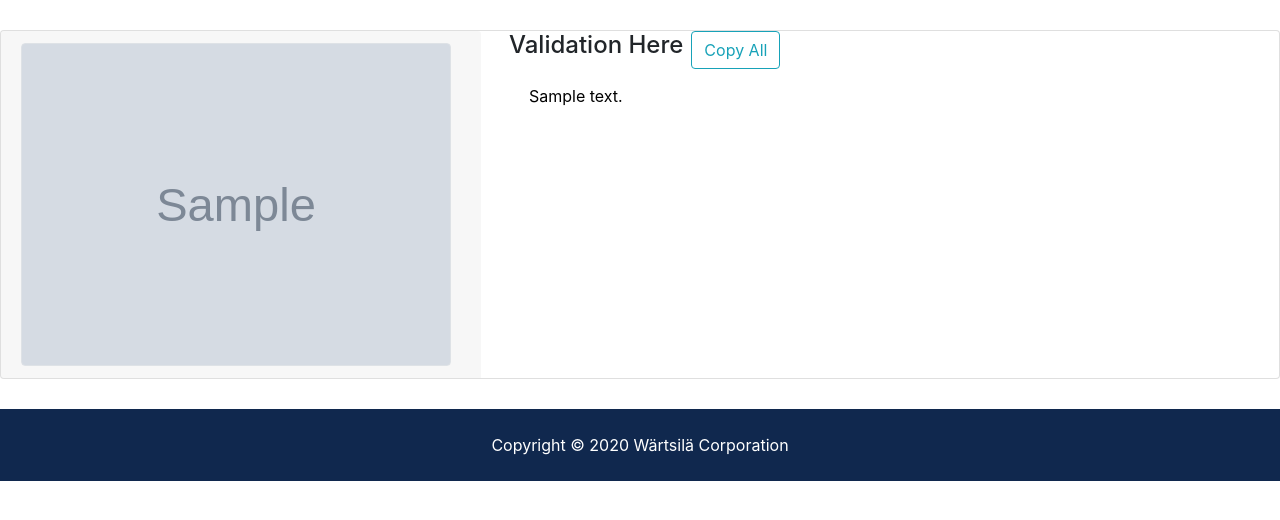
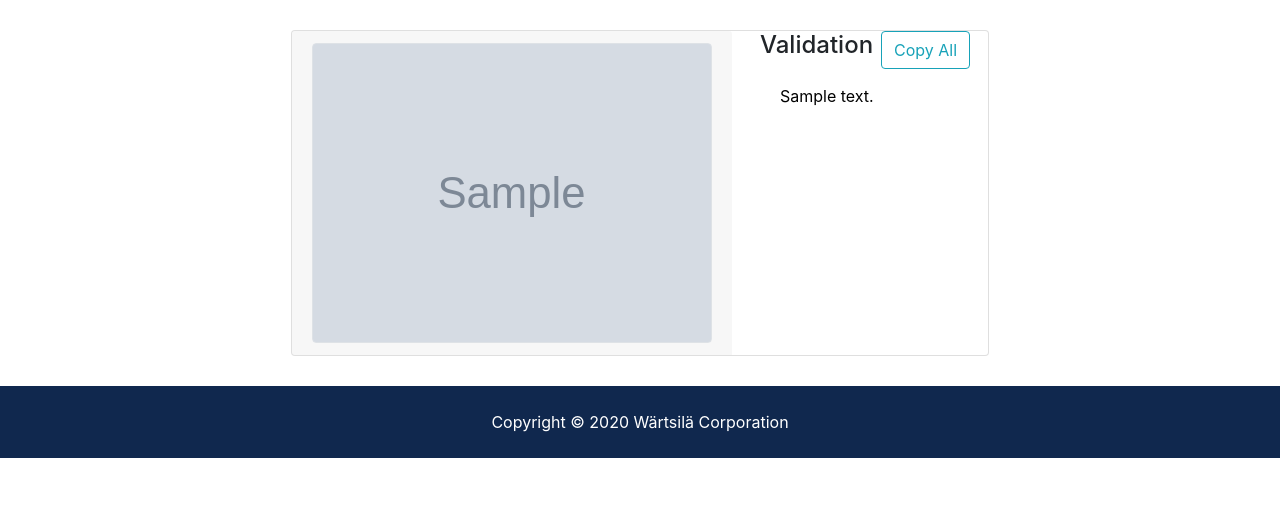
Before and after one commit to 993506205/OCR-Validation-Page, a Django app: page /ocrfiles/1/1 in a window 1280 px wide. Shown: the part 150-670 px from the top of the page. Run offline with Django 3.2, Linux system fonts and the light colour scheme; tables that the repository leaves empty hold one stand-in row (values such as "Sample post"); grey boxes marked "Sample" are stand-in pictures; some libraries are stand-ins or nearby versions; some web fonts are replaced.

Commit message:
Card displays changed

```diff
--- a/functions/save2db.py
+++ b/functions/save2db.py
@@ -138,7 +138,7 @@
         all_startX = []
 
         for ((startX, startY, endX, endY), text) in results:
-            if text == "":
+            if text == "" and text.isspace():
                 continue
             else:
                 v = Validation(ocrfiles=ocrfileObj, page_number=pageNumber, get_text=text, startX=startX, endX=endX, startY=startY, endY=endY,
@@ -149,6 +149,7 @@
                 all_endX.append(endX)
                 all_startX.append(startX)
 
+
         # Crop image
         text_image = Image.open(converted_img.image.path)
         # convert RGBA image to RGB type avoid crop error
@@ -157,16 +158,20 @@
         # get file name
         f_name = converted_img.image_name
 
-        crop_height_b = max(all_endY) * origH + 30
-        crop_height_t = min(all_startY) * origH - 30
-        crop_width_r = max(all_endX) * origW + 30
-        crop_width_l = min(all_startX) * origW - 30
+        if not all_endY or not all_startY or not all_endX or not all_startX:
+            crop_height_b = origH
+            crop_height_t = 0
+            crop_width_r = origW
+            crop_width_l = 0
+        else:
+            crop_height_b = max(all_endY)  * origH
+            crop_height_t = min(all_startY) * origH
+            crop_width_r = max(all_endX) * origW
+            crop_width_l = min(all_startX) * origW
+
         crop_height = crop_height_b - crop_height_t
         crop_width = crop_width_r - crop_width_l
 
-        if(crop_height < crop_width - 200):
-            crop_height = crop_width - 150
-            crop_height_b = crop_height_t + crop_height
 
         crop_image = text_rgb_image.crop((crop_width_l, crop_height_t, crop_width_r, crop_height_b))
 
--- a/static/css/validation.css
+++ b/static/css/validation.css
@@ -1,6 +1,5 @@
 .card{
     margin: 30px auto;
-    width: 800px;
     overflow: hidden;
     position: relative;
   }
--- a/templates/ocrfiles/validation.html
+++ b/templates/ocrfiles/validation.html
@@ -28,8 +28,8 @@
     {% if converted_image %}
       {% for conv_image in converted_image %}
 
-          <div class="card flex-row flex-wrap">
-            <div class="card-header border-0" style="width: 30rem;">
+          <div id="card_board" class="card flex-row flex-wrap">
+            <div class="card-header border-0" >
               <img src="{{ MEDIA_URL }}{{ conv_image.textRegion_image_url }}" alt="" class="rounded img-thumbnail card-img-top" usemap="#image-map" id="textMap">
               <map name="image-map" >
                 <area id="myArea" alt="" href="#" coords="" shape="rect">
@@ -41,7 +41,7 @@
               </map>
             </div>
             <div class="card-block px-2">
-              <h4 class="card-title text-center" style="margin-left: 20px;">Validation Here </h4>
+              <h4 class="card-title text-center" style="margin-left: 20px;">Validation</h4>
               <div class="wrapper">
               <div class="scrollbar scrollbar-primary" id="scrollbar">
                 <ul class="list-group list-group-flush">
@@ -49,13 +49,15 @@
                     {% for text in validation_text %}
                       <input type="text" class="list-group-item" id="text{{ text.id }}" name="{{ text.id }}" onmouseover="coordsTransIn(this)" onmouseout="coordsTransOut(this)" value="{{text.get_text}}"></input>
                     {% endfor %}
+                    {% else %}
+                      <span class="label label-warning">No text recognized!</span>
                   {% endif %}
                 </ul>
               </div>
             </div>
             </div>
             <div class="float-right" title="Copy all to clipboard">
-              <button onclick="myFunction()" class="btn btn-outline-info"></i> Copy All</button>
+              <button onclick="CopyAll()" class="btn btn-outline-info"></i> Copy All</button>
             </div>
           </div>
       {% endfor %}
@@ -68,11 +70,16 @@
 
 <script src="{% static 'js/jquery.maphilight.js' %}"></script>
 <script type="text/javascript">
+
 window.onload = function(){
   $('#textMap').maphilight();
   var myimg = document.getElementById("textMap");
   var realH = myimg.height;
   var realW = myimg.width;
+
+  var card_board = document.querySelector('#card_board');
+  var cardW = realW + 300;
+  card_board.style.width = cardW + "px";
 
   {% for text in validation_text %}
     var id = {{ text.id }}
@@ -88,7 +95,7 @@
   {% endfor %}
 }
 
-function myFunction(){
+function CopyAll(){
   var text = "";
   var id;
   {% for text in validation_text %}
@@ -168,6 +175,6 @@
 
 
 {% block extrastyle %}
-  <link rel="stylesheet" href="{% static 'css/validation.css' %}"
+  <link rel="stylesheet" href="{% static 'css/validation.css' %}">
   <link rel="stylesheet" href="{% static 'css/highlight.css' %}">
 {% endblock extrastyle %}
```
